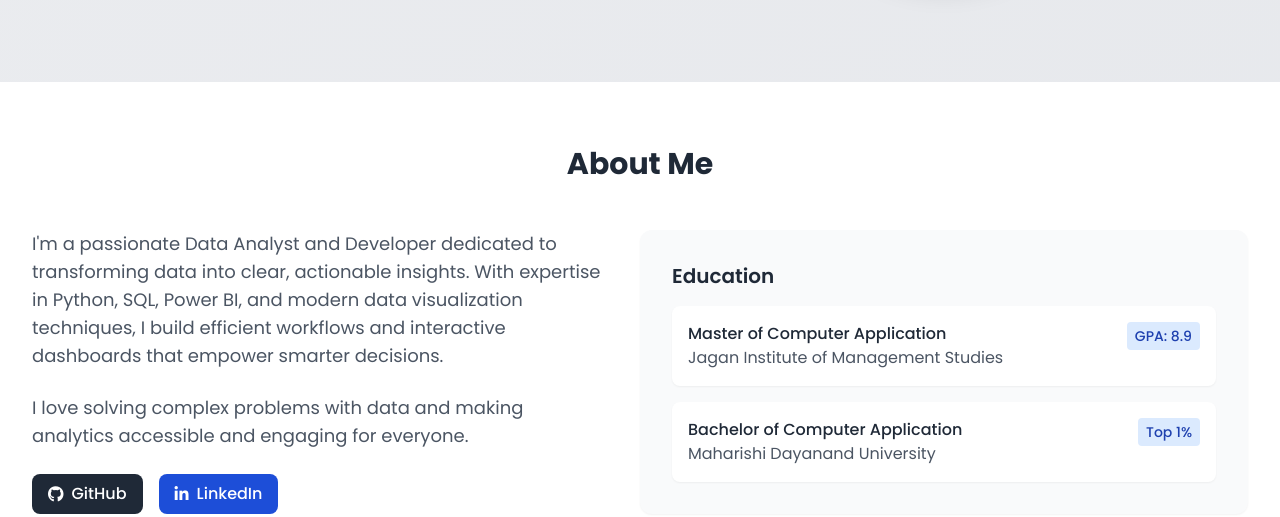
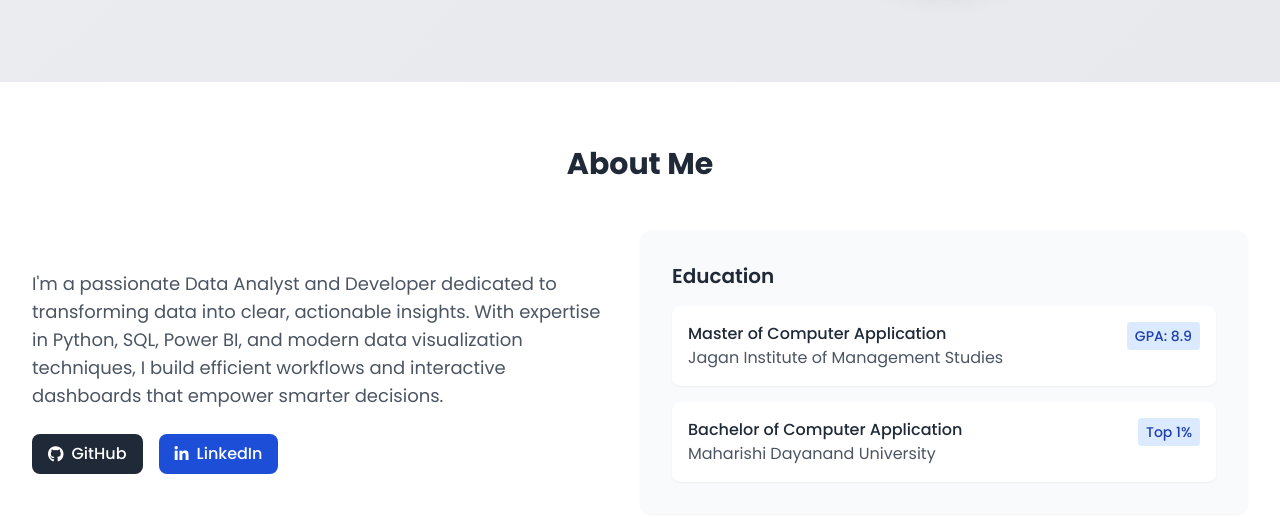
Before and after one commit to sarthak20244/Portfolio, a plain HTML site: page index.html in a window 1280 px wide. Shown: the part 462-979 px from the top of the page. Drawn offline with nearby package versions, Linux system fonts and the light colour scheme.

Commit message:
Update index.html

```diff
--- a/index.html
+++ b/index.html
@@ -225,7 +225,7 @@
             <div class="flex flex-col md:flex-row items-center">
                 <div class="md:w-1/2 mb-8 md:mb-0 md:pr-8">
                     <p class="text-lg text-gray-600 mb-6">I'm a passionate Data Analyst and Developer dedicated to transforming data into clear, actionable insights. With expertise in Python, SQL, Power BI, and modern data visualization techniques, I build efficient workflows and interactive dashboards that empower smarter decisions.</p>
-                    <p class="text-lg text-gray-600 mb-6">I love solving complex problems with data and making analytics accessible and engaging for everyone.</p>
+
                     <div class="flex space-x-4">
                         <a href= "https://github.com/sarthak20244" class="bg-gray-800 hover:bg-gray-700 text-white px-4 py-2 rounded-lg font-medium transition duration-300 flex items-center">
                             <i class="fab fa-github mr-2"></i> GitHub
```
